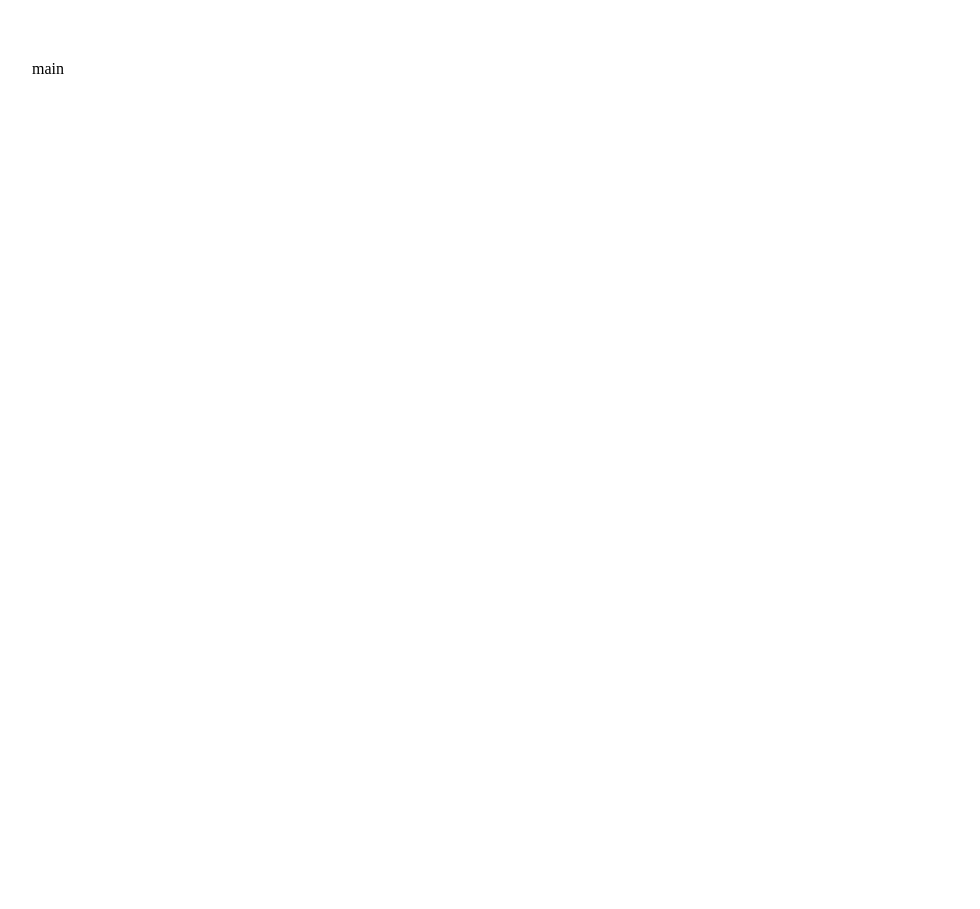
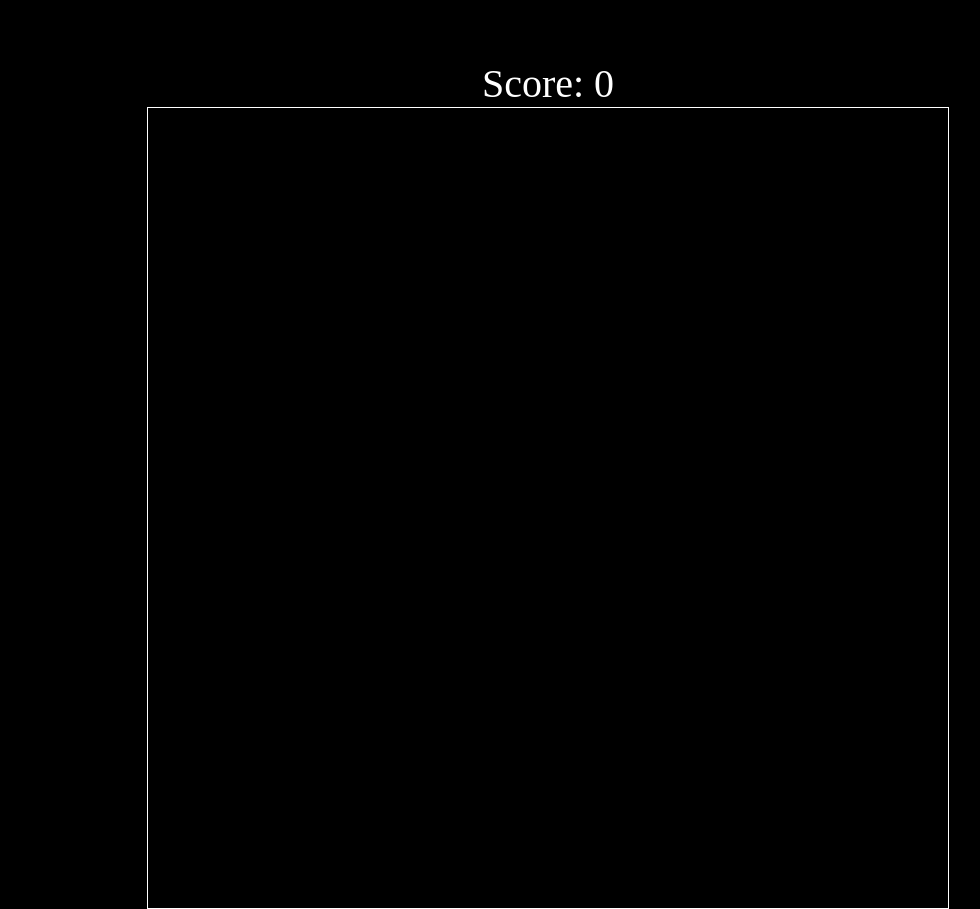
Before and after one commit to hieuvouit/Project_SS004.D21.CN1, a plain HTML site: page index.html in a window 1280 px wide. Shown: the whole page, without its empty margins (28-1008 px from the left). Drawn offline with Linux system fonts and the light colour scheme.

Commit message:
add canvas

```diff
--- a/index.html
+++ b/index.html
@@ -8,7 +8,12 @@
 </head>
 
 <body>
-    <div>main</div>
+    <div class="main">
+        <!-- Hiển thị Điểm -->
+        <div id="score">Score: 0</div>
+        <!-- Khởi tạo canvas của game -->
+        <canvas width="800" height="800" id="game"></canvas>
+    </div>
 </body>
 
 </html>
--- a/main.css
+++ b/main.css
@@ -4,3 +4,25 @@ body {
     height: 100%;
     margin: 0;
 }
+
+body {
+    background: black;
+    display: grid;
+    grid-template-columns: auto 10vw;
+}
+
+canvas {
+    border: 1px solid white;
+}
+
+.main {
+    display: flex;
+    align-items: center;
+    justify-content: center;
+    flex-direction: column;
+}
+
+#score {
+    color: white;
+    font-size: 40px
+}
```
